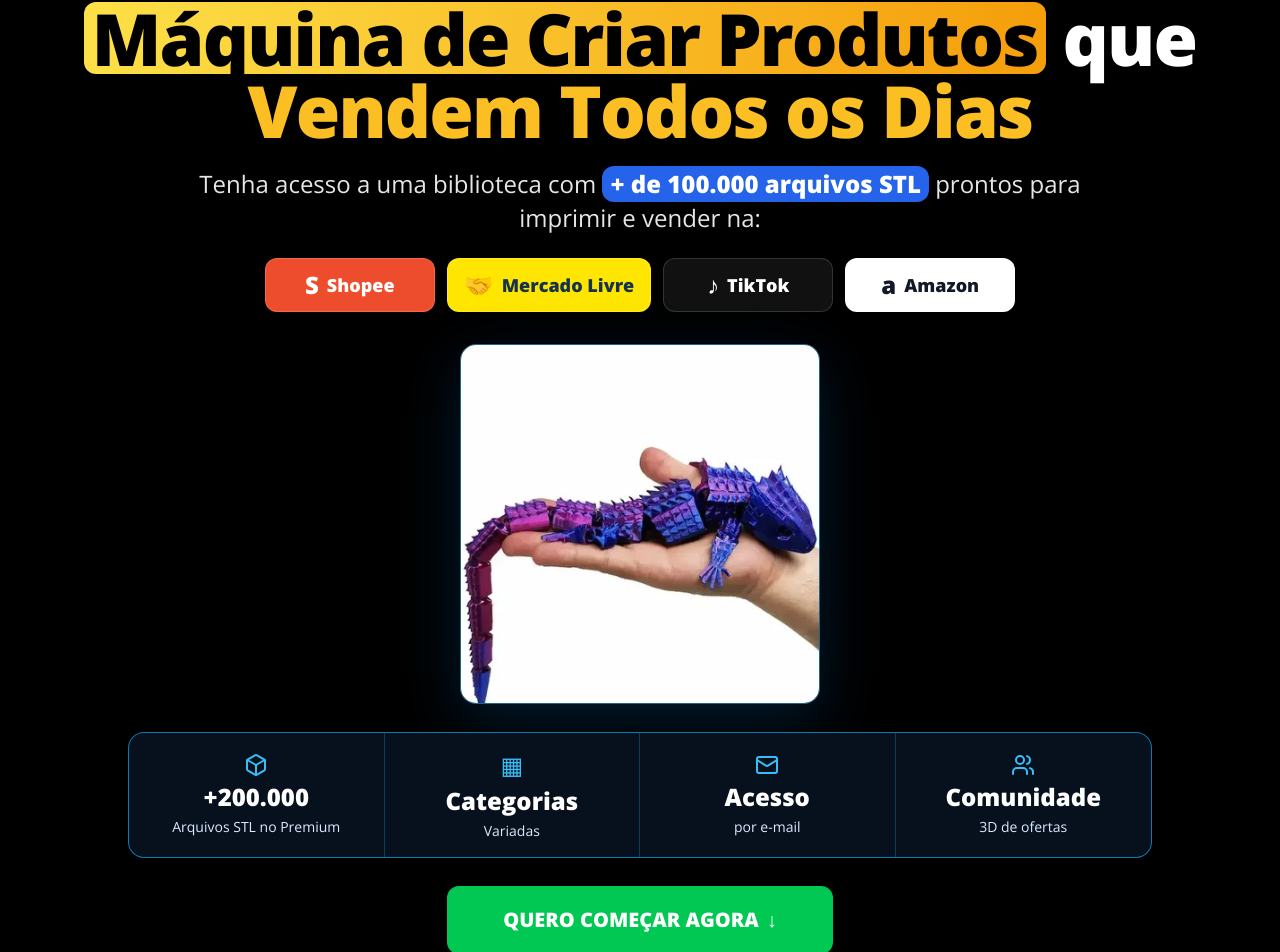
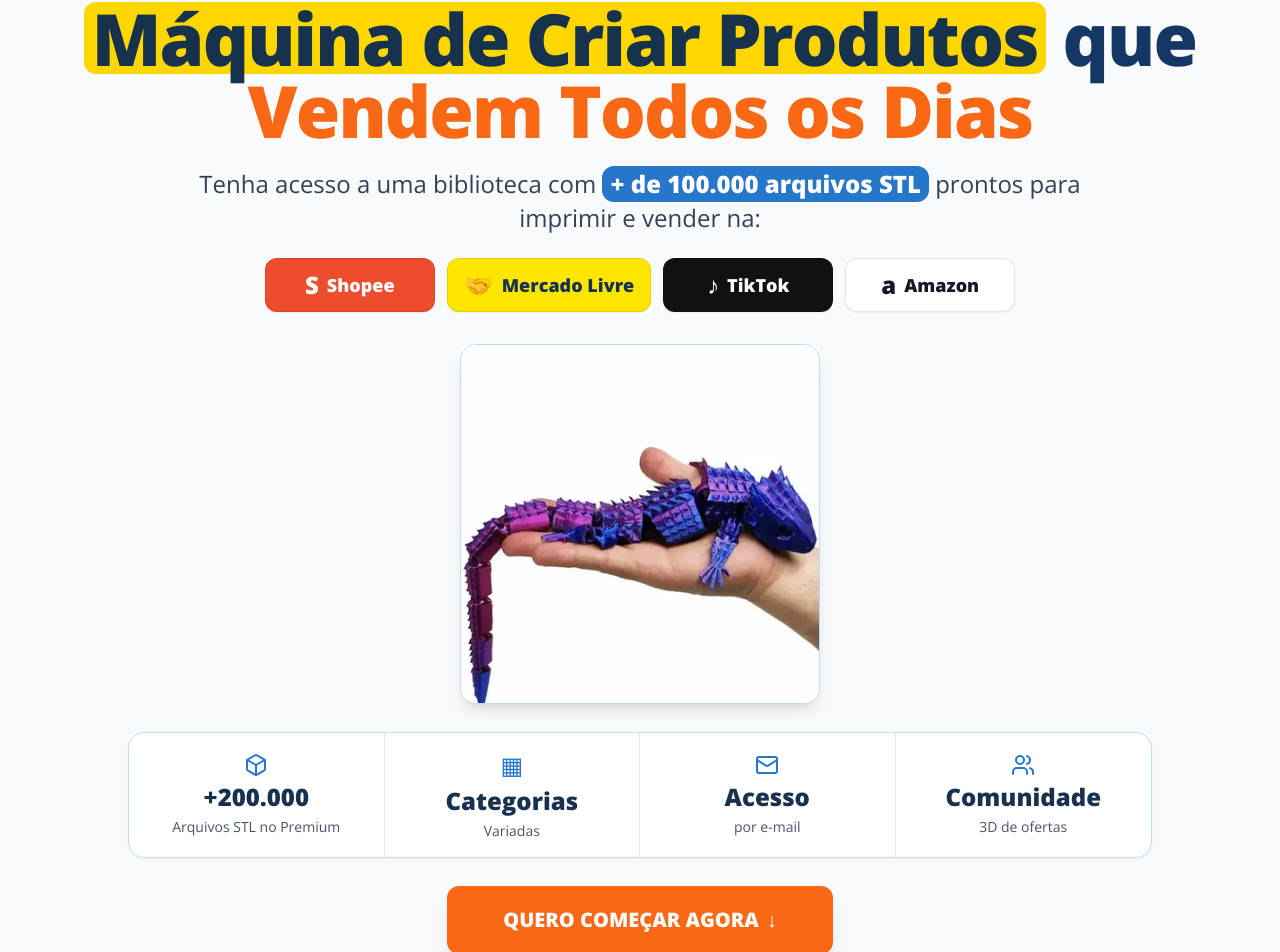
Before and after one commit to botelhoenzo90-bit/primeprojetos3d, a React (Vite) app: page / in a window 1280 px wide. Shown: the part 304-1256 px from the top of the page. Built offline with nearby package versions, Linux system fonts and the light colour scheme; the HTML template or start-up script is replaced by a standard one.

Commit message:
Restaura paleta original da identidade visual

```diff
--- a/src/components/HeroSection.tsx
+++ b/src/components/HeroSection.tsx
@@ -1,58 +1,28 @@
 import { motion } from "framer-motion";
 import { ShieldCheck, Puzzle, Mail, Users, Box } from "lucide-react";
-
 const marketplaces = [
   { name: "Shopee", className: "bg-[#EE4D2D] text-white", mark: "S" },
   { name: "Mercado Livre", className: "bg-[#FFE600] text-[#17324D]", mark: "🤝" },
   { name: "TikTok", className: "bg-[#111111] text-white", mark: "♪" },
   { name: "Amazon", className: "bg-white text-[#111827]", mark: "a" },
 ];
-
 const HeroSection = () => (
-  <section className="relative overflow-hidden bg-black text-white py-8 md:py-12">
-    <div className="max-w-6xl mx-auto px-4 relative z-10">
-      <div className="flex flex-col items-center text-center">
-        <div className="inline-flex items-center gap-2 rounded-full border border-orange-500/40 bg-orange-500/10 px-4 py-2 mb-5">
-          <Puzzle className="w-4 h-4 text-lime-300" />
-          <span className="text-[10px] sm:text-xs md:text-sm font-black uppercase tracking-tight text-orange-400">BIBLIOTECA DE ARQUIVOS PARA IMPRESSÃO 3D</span>
-        </div>
-
-        <h1 className="max-w-6xl text-[34px] sm:text-4xl md:text-6xl lg:text-7xl font-black leading-[1.02] tracking-tight mb-5">
-          Transforme sua <span className="text-sky-400">Impressora 3D</span> em uma <span className="text-black bg-gradient-to-r from-yellow-300 to-amber-500 rounded-lg px-2 inline-block">Máquina de Criar Produtos</span> que <span className="text-amber-400">Vendem Todos os Dias</span>
-        </h1>
-
-        <p className="max-w-4xl text-white/90 text-base md:text-2xl leading-relaxed mb-6">
-          Tenha acesso a uma biblioteca com <span className="inline-block rounded-lg bg-blue-600 px-2 py-0.5 font-extrabold text-white">+ de 100.000 arquivos STL</span> prontos para imprimir e vender na:
-        </p>
-
-        <div className="flex flex-wrap items-center justify-center gap-3 mb-8">
-          {marketplaces.map((market) => (
-            <div key={market.name} className={`flex min-w-[138px] sm:min-w-[170px] items-center justify-center gap-2 rounded-xl border border-white/15 px-4 py-3 text-base md:text-lg font-extrabold shadow-lg ${market.className}`}>
-              <span className="text-2xl leading-none">{market.mark}</span><span>{market.name}</span>
-            </div>
-          ))}
-        </div>
-
-        <div className="w-full max-w-[310px] sm:max-w-[360px] mb-7">
-          <div className="aspect-square overflow-hidden rounded-2xl border border-sky-400/50 bg-[#07111d] shadow-[0_18px_60px_rgba(0,145,255,0.18)]">
-            <img src="/imagens/bonus/articulados.webp" alt="Modelos articulados prontos para impressão 3D" className="h-full w-full object-cover" loading="eager" />
-          </div>
-        </div>
-
-        <div className="grid w-full max-w-5xl grid-cols-2 md:grid-cols-4 overflow-hidden rounded-2xl border border-sky-500/70 bg-[#07111d]">
-          <div className="flex flex-col items-center justify-center gap-1 border-b md:border-b-0 md:border-r border-sky-900/80 px-3 py-4"><Box className="h-6 w-6 text-sky-400" /><strong className="text-xl md:text-2xl font-black">+200.000</strong><span className="text-sm text-blue-100">Arquivos STL no Premium</span></div>
-          <div className="flex flex-col items-center justify-center gap-1 border-b md:border-b-0 md:border-r border-sky-900/80 px-3 py-4"><span className="text-2xl text-sky-400">▦</span><strong className="text-xl md:text-2xl font-black">Categorias</strong><span className="text-sm text-blue-100">Variadas</span></div>
-          <div className="flex flex-col items-center justify-center gap-1 border-r border-sky-900/80 px-3 py-4"><Mail className="h-6 w-6 text-sky-400" /><strong className="text-xl md:text-2xl font-black">Acesso</strong><span className="text-sm text-blue-100">por e-mail</span></div>
-          <div className="flex flex-col items-center justify-center gap-1 px-3 py-4"><Users className="h-6 w-6 text-sky-400" /><strong className="text-xl md:text-2xl font-black">Comunidade</strong><span className="text-sm text-blue-100">3D de ofertas</span></div>
-        </div>
-
-        <motion.a href="#oferta" whileHover={{ scale: 1.02 }} whileTap={{ scale: 0.98 }} className="mt-7 inline-flex items-center justify-center gap-2 w-full md:w-auto bg-[#00C853] hover:bg-[#00B84A] text-white font-black text-base md:text-xl px-10 md:px-14 py-5 rounded-xl text-center shadow-lg shadow-green-950/30 transition-all uppercase">
-          QUERO COMEÇAR AGORA <span aria-hidden="true">↓</span>
-        </motion.a>
-        <p className="mt-3 text-[10px] md:text-xs text-slate-400 font-medium"><ShieldCheck className="inline h-4 w-4 mr-1 text-green-400" /> Produto digital • Acesso enviado após a confirmação do pagamento</p>
+  <section className="relative overflow-hidden bg-cream text-green-title py-8 md:py-12">
+    <div className="max-w-6xl mx-auto px-4 relative z-10"><div className="flex flex-col items-center text-center">
+      <div className="inline-flex items-center gap-2 rounded-full border border-[#FFD700] bg-[#FFF7CC] px-4 py-2 mb-5"><Puzzle className="w-4 h-4 text-[#2677C9]" /><span className="text-[10px] sm:text-xs md:text-sm font-black uppercase tracking-tight text-[#17324D]">BIBLIOTECA DE ARQUIVOS PARA IMPRESSÃO 3D</span></div>
+      <h1 className="max-w-6xl text-[34px] sm:text-4xl md:text-6xl lg:text-7xl font-black leading-[1.02] tracking-tight mb-5 text-green-title">Transforme sua <span className="text-[#2677C9]">Impressora 3D</span> em uma <span className="text-[#17324D] bg-[#FFD700] rounded-lg px-2 inline-block">Máquina de Criar Produtos</span> que <span className="text-cta">Vendem Todos os Dias</span></h1>
+      <p className="max-w-4xl text-[#334155] text-base md:text-2xl leading-relaxed mb-6">Tenha acesso a uma biblioteca com <span className="inline-block rounded-lg bg-[#2677C9] px-2 py-0.5 font-extrabold text-white">+ de 100.000 arquivos STL</span> prontos para imprimir e vender na:</p>
+      <div className="flex flex-wrap items-center justify-center gap-3 mb-8">{marketplaces.map((market) => <div key={market.name} className={`flex min-w-[138px] sm:min-w-[170px] items-center justify-center gap-2 rounded-xl border border-black/10 px-4 py-3 text-base md:text-lg font-extrabold shadow-sm ${market.className}`}><span className="text-2xl leading-none">{market.mark}</span><span>{market.name}</span></div>)}</div>
+      <div className="w-full max-w-[310px] sm:max-w-[360px] mb-7"><div className="aspect-square overflow-hidden rounded-2xl border border-blue-200 bg-white shadow-lg"><img src="/imagens/bonus/articulados.webp" alt="Modelos articulados prontos para impressão 3D" className="h-full w-full object-cover" loading="eager" /></div></div>
+      <div className="grid w-full max-w-5xl grid-cols-2 md:grid-cols-4 overflow-hidden rounded-2xl border border-blue-200 bg-white shadow-sm">
+        <div className="flex flex-col items-center justify-center gap-1 border-b md:border-b-0 md:border-r border-blue-100 px-3 py-4"><Box className="h-6 w-6 text-[#2677C9]" /><strong className="text-xl md:text-2xl font-black text-[#17324D]">+200.000</strong><span className="text-sm text-slate-600">Arquivos STL no Premium</span></div>
+        <div className="flex flex-col items-center justify-center gap-1 border-b md:border-b-0 md:border-r border-blue-100 px-3 py-4"><span className="text-2xl text-[#2677C9]">▦</span><strong className="text-xl md:text-2xl font-black text-[#17324D]">Categorias</strong><span className="text-sm text-slate-600">Variadas</span></div>
+        <div className="flex flex-col items-center justify-center gap-1 border-r border-blue-100 px-3 py-4"><Mail className="h-6 w-6 text-[#2677C9]" /><strong className="text-xl md:text-2xl font-black text-[#17324D]">Acesso</strong><span className="text-sm text-slate-600">por e-mail</span></div>
+        <div className="flex flex-col items-center justify-center gap-1 px-3 py-4"><Users className="h-6 w-6 text-[#2677C9]" /><strong className="text-xl md:text-2xl font-black text-[#17324D]">Comunidade</strong><span className="text-sm text-slate-600">3D de ofertas</span></div>
       </div>
-    </div>
+      <motion.a href="#oferta" whileHover={{ scale: 1.02 }} whileTap={{ scale: 0.98 }} className="mt-7 inline-flex items-center justify-center gap-2 w-full md:w-auto bg-cta hover:opacity-90 text-white font-black text-base md:text-xl px-10 md:px-14 py-5 rounded-xl text-center shadow-lg transition-all uppercase">QUERO COMEÇAR AGORA <span aria-hidden="true">↓</span></motion.a>
+      <p className="mt-3 text-[10px] md:text-xs text-slate-500 font-medium"><ShieldCheck className="inline h-4 w-4 mr-1 text-green-600" /> Produto digital • Acesso enviado após a confirmação do pagamento</p>
+    </div></div>
   </section>
 );
-
 export default HeroSection;
```
